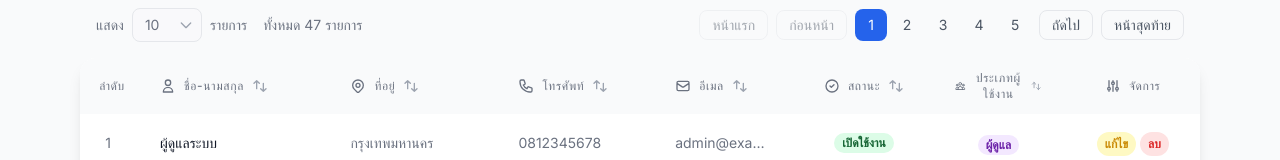
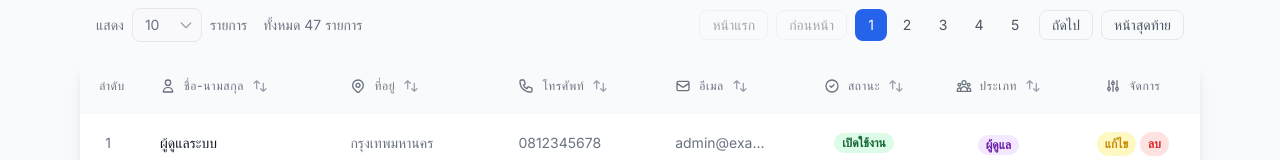
Before and after one commit to suwatbch/E-Bidding, a Next.js app: page /user in a window 1280 px wide. Shown: the part 272-432 px from the top of the page. Built offline with nearby package versions, Linux system fonts and the light colour scheme; no server answers.

Commit message:
update user

```diff
--- a/src/app/(main)/user/page.tsx
+++ b/src/app/(main)/user/page.tsx
@@ -472,7 +472,7 @@ export default function UserPage() {
                         <svg className="w-4 h-4" fill="none" stroke="currentColor" viewBox="0 0 24 24">
                           <path strokeLinecap="round" strokeLinejoin="round" strokeWidth="2" d="M17 20h5v-2a3 3 0 00-5.356-1.857M17 20H7m10 0v-2c0-.656-.126-1.283-.356-1.857M7 20H2v-2a3 3 0 015.356-1.857M7 20v-2c0-.656.126-1.283.356-1.857m0 0a5.002 5.002 0 019.288 0M15 7a3 3 0 11-6 0 3 3 0 016 0zm6 3a2 2 0 11-4 0 2 2 0 014 0zM7 10a2 2 0 11-4 0 2 2 0 014 0z" />
                         </svg>
-                        ประเภทผู้ใช้งาน
+                        ประเภท
                         {getSortIcon('type')}
                       </div>
                     </th>
--- a/src/app/components/ui/icons.tsx
+++ b/src/app/components/ui/icons.tsx
@@ -198,5 +198,5 @@ export function NavSaveIcon({ className = "w-5 h-5" }: IconProps) {
 }
 
 export const LockTableIcon = () => (
-  <LockIcon style={{ width: '20px', height: '20px' }} className="text-red-400 hover:scale-110 transition-transform duration-200" />
+  <LockIcon style={{ width: '18px', height: '18px' }} className="text-red-400 hover:scale-110 transition-transform duration-200" />
 );
```
